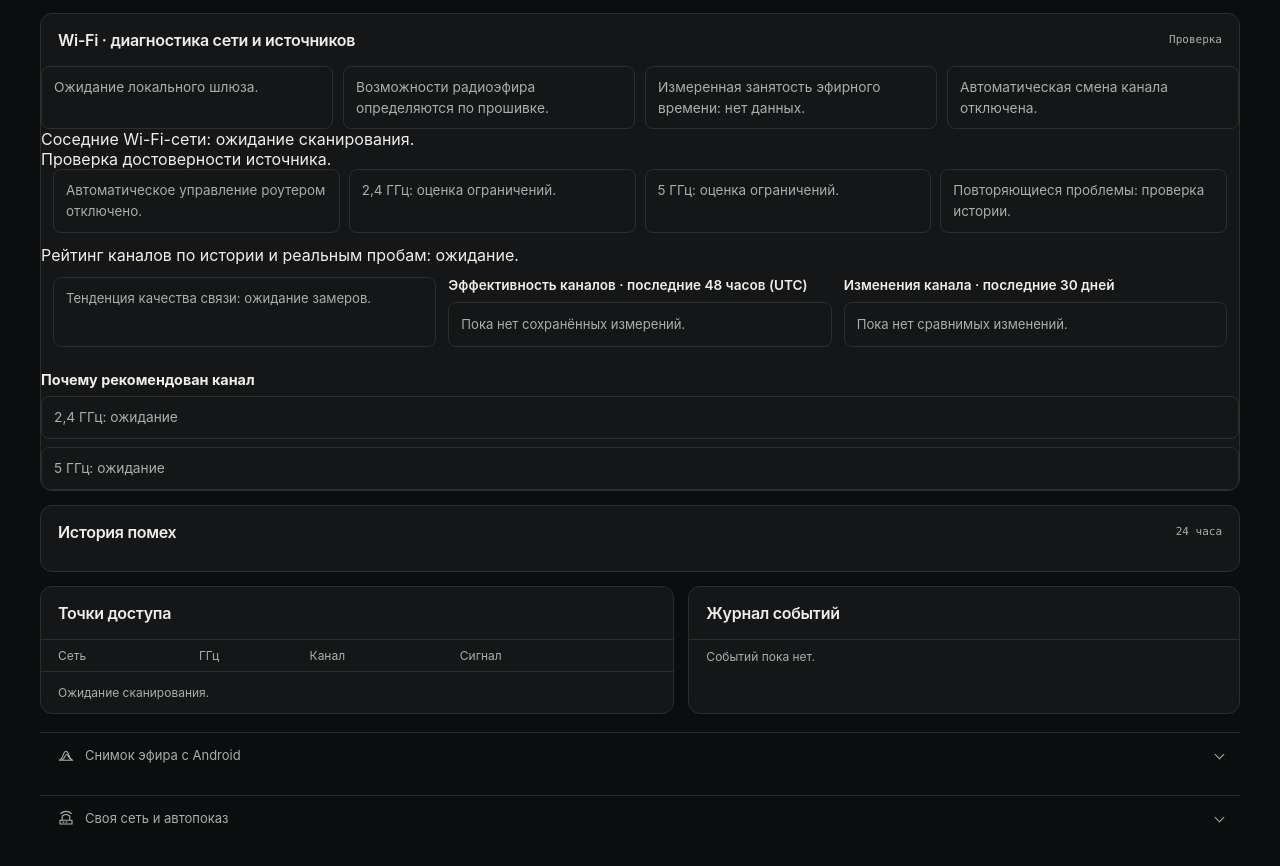
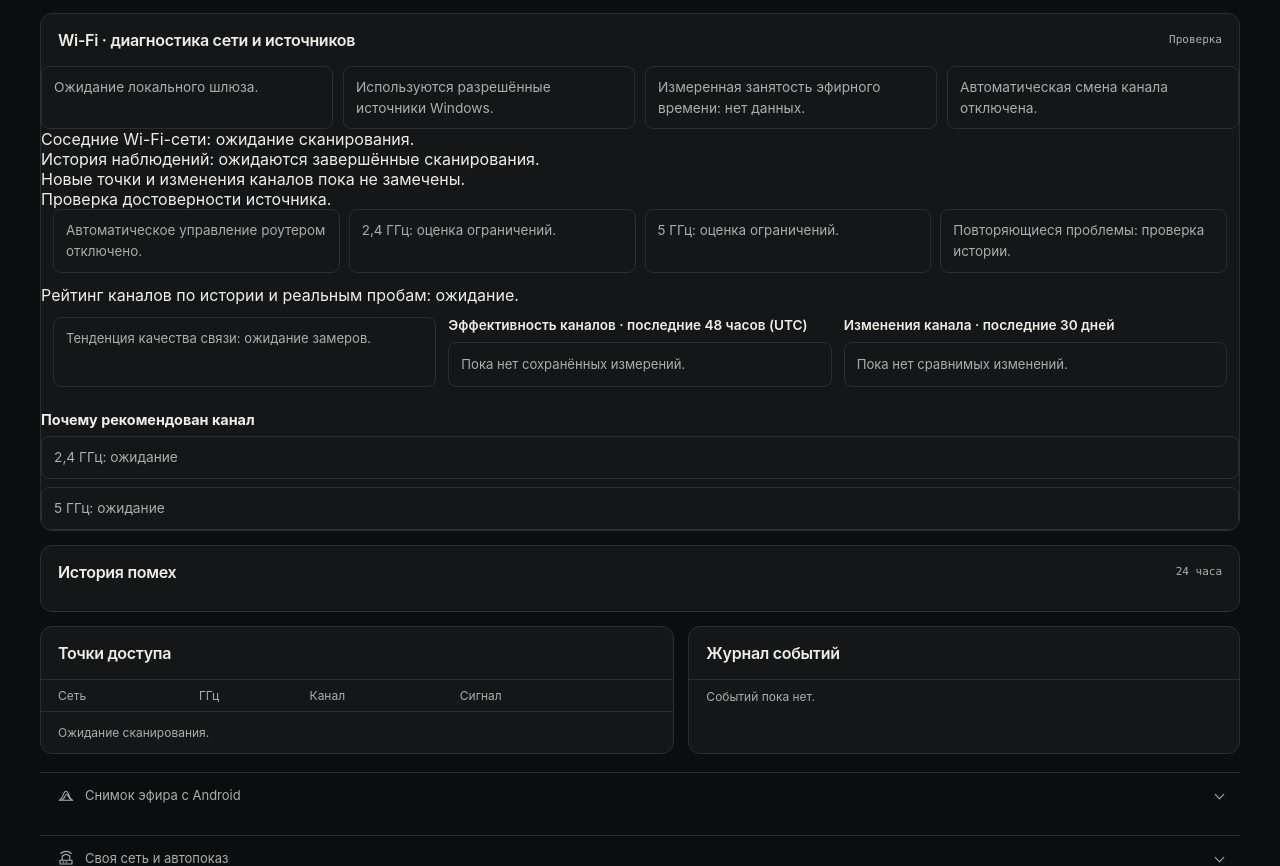
Before and after one commit to Aspksa/-Wi-Fi, a plain HTML site: page web/index.html in a window 1280 px wide. Shown: the part 977-1843 px from the top of the page. Drawn offline with Linux system fonts and the light colour scheme; no server answers.

Commit message:
Отображать устойчивые точки, смены каналов и неполные наблюдения Wi-Fi

```diff
--- a/web/index.html
+++ b/web/index.html
@@ -166,11 +166,13 @@
       <div class="panel-heading"><h2 id="router-insight-title">Wi-Fi · диагностика сети и источников</h2><span class="tag" id="router-source">Проверка</span></div>
       <div class="router-insight-grid">
         <p id="router-identity">Ожидание локального шлюза.</p>
-        <p id="router-capabilities">Возможности радиоэфира определяются по прошивке.</p>
+        <p id="router-capabilities">Используются разрешённые источники Windows.</p>
         <p id="router-airtime">Измеренная занятость эфирного времени: нет данных.</p>
         <p id="router-automation">Автоматическая смена канала отключена.</p>
       </div>
       <p id="neighbor-scan-summary" class="router-ranking">Соседние Wi-Fi-сети: ожидание сканирования.</p>
+      <p id="neighbor-evolution" class="router-ranking">История наблюдений: ожидаются завершённые сканирования.</p>
+      <p id="neighbor-changes" class="router-ranking">Новые точки и изменения каналов пока не замечены.</p>
       <p id="router-source-evidence" class="router-ranking">Проверка достоверности источника.</p>
       <div class="router-v22">
         <p id="router-safety">Автоматическое управление роутером отключено.</p>
```
